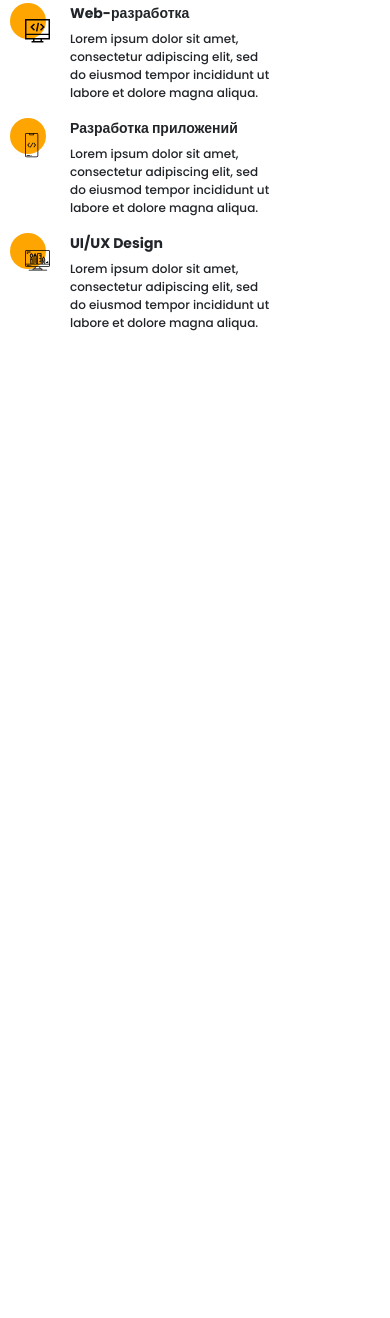
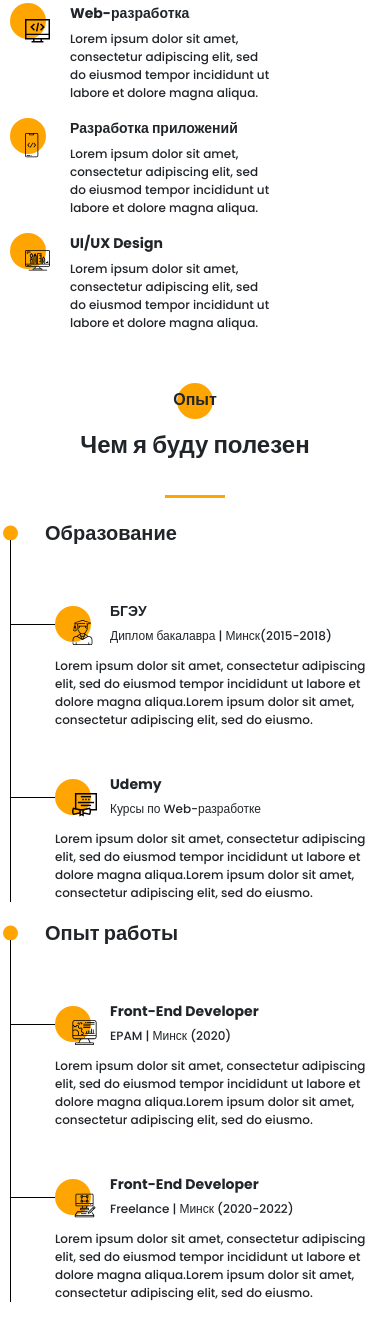
Before and after one commit to 4oVEN/portfolio, a website: page src/index.html in a window 390 px wide. Shown: the part 1772-3090 px from the top of the page. Before the commit the page ends 2120 px from the top, so only its background shows below. Drawn offline with nearby package versions, Linux system fonts and the light colour scheme; files that its build step writes are made by us from their sources; files whose address does not match are found by name.

Commit message:
resume media

```diff
--- a/src/index.html
+++ b/src/index.html
@@ -148,7 +148,7 @@
             </div>
         </div>
     </section>
-		<!-- <section class="resume">
+		<section class="resume">
 			<div class="container">
 				<h2 class="title title_fz16 resume__title">Опыт</h2>
 				<div class="title title-fz36 resume__subtitle">Чем я буду полезен</div>
@@ -224,7 +224,7 @@
 				</div>
 			</div>
 		</section>
-		<section class="tools">
+		<!-- <section class="tools">
 			<div class="container">
 				<h2 class="title title_fz16 resume__title">Навыки</h2>
 				<div class="title title-fz36 resume__subtitle">Что я использую в работе</div>
--- a/src/sass/blocks/_media.scss
+++ b/src/sass/blocks/_media.scss
@@ -19,6 +19,13 @@
       &-item{
         column-gap: 10px;
       }
+    }
+  }
+  .resume{
+    &__wrapper{
+      padding: 60px 20px 0 20px;
+      grid-template-columns: repeat(2,410px);
+      column-gap: 100px;
     }
   }
 }
@@ -48,6 +55,12 @@
       }
     }
   }
+  .resume{
+    &__wrapper{
+      grid-template-columns: repeat(2,320px);
+      column-gap: 40px;
+    }
+  }
 }
 
 @media (max-width: 768px){
@@ -70,6 +83,14 @@
         grid-template-columns: 40px 200px;
         column-gap: 20px;
       }
+    }
+  }
+  .resume{
+    padding-top: 40px;
+    &__wrapper{
+      grid-template-columns: repeat(2,255px);
+      column-gap: 10px;
+      padding: 20px 0 0 0;
     }
   }
 }
@@ -100,4 +121,12 @@
       grid-template-columns: 1fr;
     }
   }
+  .resume{
+    &__wrapper{
+      grid-template-columns: 1fr;
+    }
+    &__subtitle{
+      font-size: 24px;
+    }
+  }
 }
```
Also changed, not shown: dist/css/style.min.css, dist/index.html.
